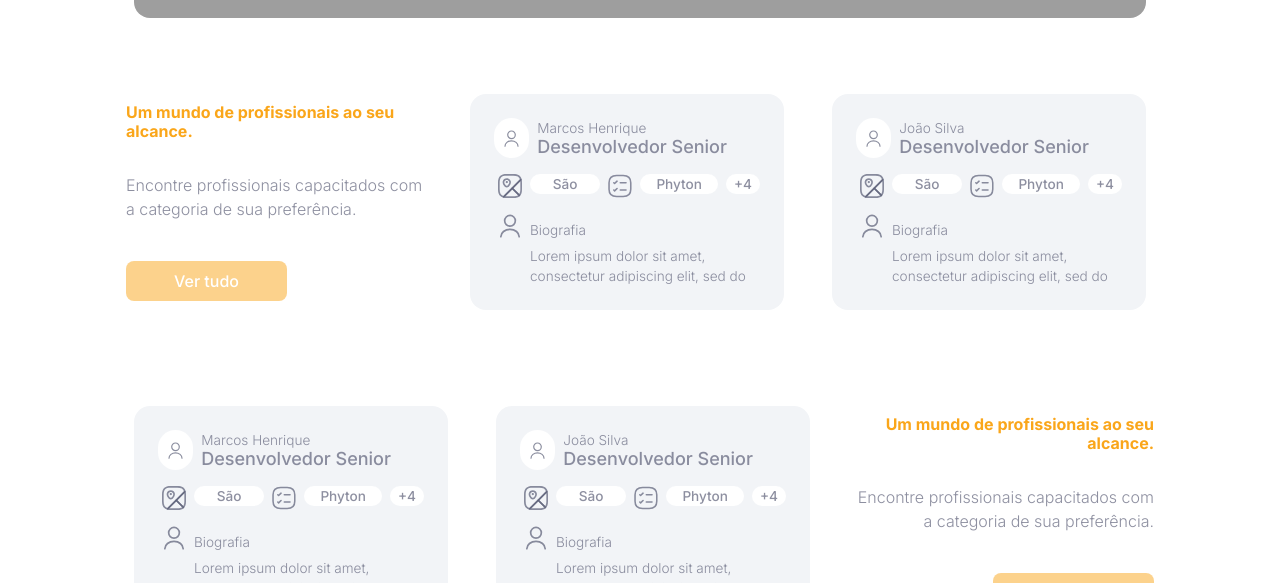
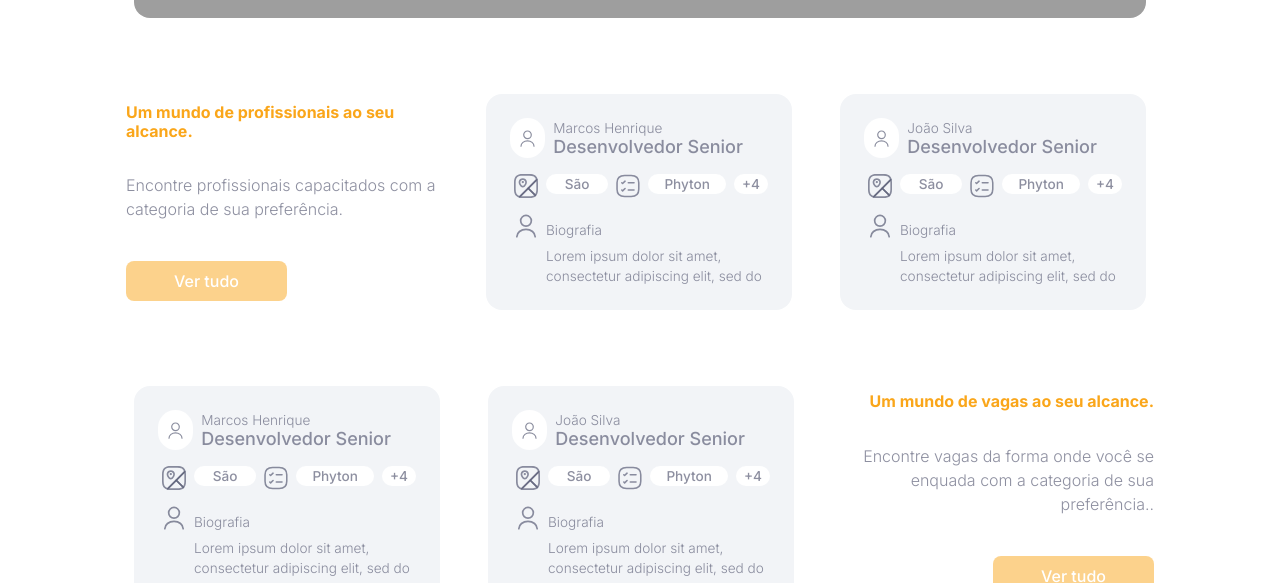
Before and after one commit to victor-companye-academy/E-Factor_FrontEnd, an Angular app in the folder educ-front-efactor/: page / in a window 1280 px wide. Shown: the part 354-937 px from the top of the page. Built offline with nearby package versions, Linux system fonts and the light colour scheme; grey boxes are pictures that could not be loaded.

Commit message:
style: Ajustado o tamanho do card com o tamanho da tela

```diff
--- a/educ-front-efactor/src/app/pages/home/home.component.html
+++ b/educ-front-efactor/src/app/pages/home/home.component.html
@@ -7,9 +7,9 @@
         </div>
     </section>
 
-    <section class="d-flex justify-content-between">
+    <section class="d-flex justify-content-center">
         <div class="section-professional px-3 d-flex flex-column align-items-start justify-content-center overflow-hidden">
-            <h2 class="fw-bold fs-6">Um mundo de profissionais ao seu alcance.</h2>
+            <h3 class="fw-bold fs-6">Um mundo de profissionais ao seu alcance.</h3>
             <p class="fw-light mt-4">Encontre profissionais capacitados com a categoria de sua preferência.</p>
 
             <button type="button" class="mt-4 border-0 fw-medium py-2 px-5 rounded-3 overflow-hidden text-nowrap">Ver tudo</button>
@@ -17,11 +17,12 @@
         <card-professional [short]="true" [cards]="cardProfessional" class="d-flex"></card-professional>
     </section>
 
-    <section class="d-flex justify-content-between mt-5">
+    <section class="d-flex justify-content-center">
         <card-professional [short]="true" [cards]="cardProfessional" class="d-flex"></card-professional>
+
         <div class="section-professional px-3 d-flex flex-column align-items-end justify-content-center overflow-hidden">
-            <h2 class="fw-bold fs-6 text-end">Um mundo de profissionais ao seu alcance.</h2>
-            <p class="fw-light mt-4 text-end">Encontre profissionais capacitados com a categoria de sua preferência.</p>
+            <h3 class="fw-bold fs-6 text-end">Um mundo de vagas ao seu alcance.</h3>
+            <p class="fw-light mt-4 text-end">Encontre vagas da forma onde você se enquada com a categoria de sua preferência..</p>
 
             <button type="button" class="mt-4 border-0 fw-medium py-2 px-5 rounded-3 overflow-hidden text-nowrap">Ver tudo</button>
         </div>
--- a/educ-front-efactor/src/app/pages/home/home.component.scss
+++ b/educ-front-efactor/src/app/pages/home/home.component.scss
@@ -17,8 +17,8 @@
 
     .section-professional,
     .section-vacancy {
-        max-width: 21rem;
-        h2 {
+        max-width: 22rem;
+        h3 {
             color: var(--primary);
         }
 
@@ -35,4 +35,11 @@
             }
         }
     }
+
+    @media (min-width: 1400px) {
+        .section-professional,
+        .section-vacancy {
+            max-width: 24rem;
+        }
+    }
 }
```
